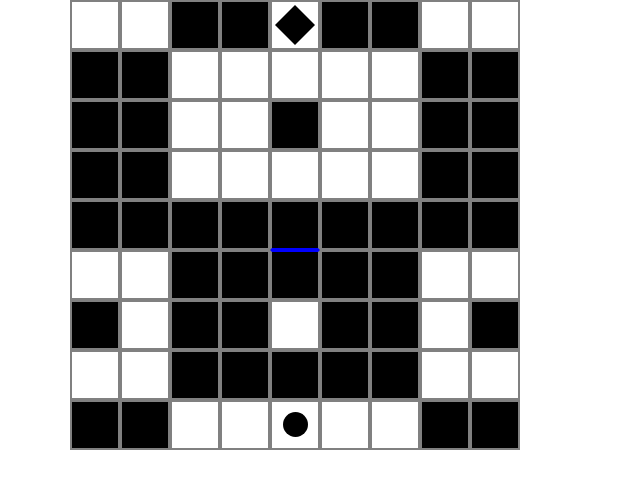
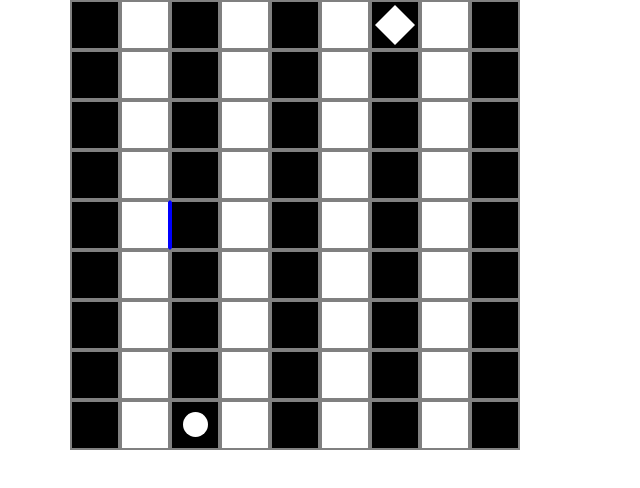
Before and after one commit to Fitonho/labirinto-de-cristal, a plain HTML site: page index.html in a window 1280 px wide. Shown: the whole page, without its empty margins (0-640 px from the left). Drawn offline with nearby package versions, Linux system fonts and the light colour scheme.

Commit message:
tela agora aparece dinamicamente

```diff
--- a/build/main.js
+++ b/build/main.js
@@ -1,5 +1,5 @@
 import { Tela } from './tela.js';
-import { level_4 } from './levels.js';
+import { level_teste } from './levels.js';
 document.addEventListener('keypress', (event) => {
     console.log(event.key + " pressed");
     'wsda'.split('').forEach((key, index) => {
@@ -8,6 +8,6 @@ document.addEventListener('keypress', (event) => {
         }
     });
 });
-let tela = new Tela(level_4);
+let tela = new Tela(level_teste);
 tela.paint();
 //# sourceMappingURL=main.js.map
--- a/build/tela.js
+++ b/build/tela.js
@@ -1,23 +1,39 @@
 import { colors, side, wallState, BlockEvent } from './block.js';
-const M = 9;
-const N = 9;
-let rows = document.querySelectorAll(".row");
-let playerSprite = document.createElement("div");
-playerSprite.classList.add("player");
-let endOfLevel = document.createElement("div");
-endOfLevel.setAttribute("id", "diamond");
+function printGrid(rowSize, colSize) {
+    let c = document.querySelector(".container");
+    for (let i = 0; i < rowSize; i++) {
+        let row = document.createElement("div");
+        row.classList.add("row");
+        row.classList.add("row-size");
+        for (let j = 0; j < colSize; j++) {
+            let col = document.createElement("div");
+            col.classList.add("col-sm");
+            col.classList.add("block-size");
+            row.appendChild(col);
+        }
+        c.appendChild(row);
+    }
+}
 export class Tela {
     constructor(level) {
+        this.M = 9;
+        this.N = 9;
+        this.playerSprite = document.createElement("div");
+        this.endOfLevel = document.createElement("div");
         this.matriz = [];
         this.playerPos = level(this.matriz);
+        printGrid(this.matriz.length, this.matriz[0].length);
+        this.rows = document.querySelectorAll(".row");
+        this.playerSprite.classList.add("player");
+        this.endOfLevel.setAttribute("id", "diamond");
         this.playerColor = this.invertColor(this.matriz[this.playerPos[0]][this.playerPos[1]].color);
-        playerSprite.style.backgroundColor = this.playerColor;
+        this.playerSprite.style.backgroundColor = this.playerColor;
     }
     paint() {
         let blockDOM;
-        for (let i = 0; i < rows.length; i++) {
-            for (let j = 0; j < rows[i].children.length; j++) {
-                blockDOM = rows[i].children[j];
+        for (let i = 0; i < this.rows.length; i++) {
+            for (let j = 0; j < this.rows[i].children.length; j++) {
+                blockDOM = this.rows[i].children[j];
                 blockDOM.style.backgroundColor = this.matriz[i][j].color;
                 this.matriz[i][j].walls.forEach((wall, index) => {
                     if (wall != 0) {
@@ -40,13 +56,13 @@ export class Tela {
                 if (this.matriz[i][j].event == BlockEvent.endOfLevel) {
                     document.styleSheets[1].cssRules[4].style.borderTopColor = this.invertColor(this.matriz[i][j].color);
                     document.styleSheets[1].cssRules[3].style.borderBottomColor = this.invertColor(this.matriz[i][j].color);
-                    blockDOM.appendChild(endOfLevel);
+                    blockDOM.appendChild(this.endOfLevel);
                 }
             }
         }
-        blockDOM = rows[this.playerPos[0]].children[this.playerPos[1]];
-        playerSprite.style.backgroundColor = this.playerColor;
-        blockDOM.appendChild(playerSprite);
+        blockDOM = this.rows[this.playerPos[0]].children[this.playerPos[1]];
+        this.playerSprite.style.backgroundColor = this.playerColor;
+        blockDOM.appendChild(this.playerSprite);
     }
     move(direction) {
         let nextPos = [this.playerPos[0], this.playerPos[1]];
@@ -65,13 +81,13 @@ export class Tela {
                 }
                 break;
             case side.south:
-                if (nextPos[0] < M - 1) {
+                if (nextPos[0] < this.M - 1) {
                     nextPos[0] += 1;
                     blockBehind = [nextPos[0] + 1, nextPos[1]];
                 }
                 break;
             case side.east:
-                if (nextPos[1] < N - 1) {
+                if (nextPos[1] < this.N - 1) {
                     nextPos[1] += 1;
                     blockBehind = [nextPos[0], nextPos[1] + 1];
                 }
@@ -86,7 +102,7 @@ export class Tela {
         }
         else {
             if (this.matriz[nextPos[0]][nextPos[1]].color == this.playerColor &&
-                0 <= blockBehind[0] && blockBehind[0] < M && 0 <= blockBehind[1] && blockBehind[1] < N &&
+                0 <= blockBehind[0] && blockBehind[0] < this.M && 0 <= blockBehind[1] && blockBehind[1] < this.N &&
                 this.matriz[blockBehind[0]][blockBehind[1]].event != BlockEvent.endOfLevel &&
                 this.matriz[blockBehind[0]][blockBehind[1]].color != this.playerColor) {
                 [this.matriz[blockBehind[0]][blockBehind[1]].color, this.matriz[nextPos[0]][nextPos[1]].color] = [this.matriz[nextPos[0]][nextPos[1]].color, this.matriz[blockBehind[0]][blockBehind[1]].color];
--- a/index.html
+++ b/index.html
@@ -10,105 +10,6 @@
 </head>
 <body>
     <div class="container">
-        <div class="row row-size">
-            <div class="col-sm block-size"></div>
-            <div class="col-sm block-size"></div>
-            <div class="col-sm block-size"></div>
-            <div class="col-sm block-size"></div>
-            <div class="col-sm block-size"></div>
-            <div class="col-sm block-size"></div>
-            <div class="col-sm block-size"></div>
-            <div class="col-sm block-size"></div>
-            <div class="col-sm block-size"></div>
-        </div>
-        <div class="row row-size">
-            <div class="col-sm block-size"></div>
-            <div class="col-sm block-size"></div>
-            <div class="col-sm block-size"></div>
-            <div class="col-sm block-size"></div>
-            <div class="col-sm block-size"></div>
-            <div class="col-sm block-size"></div>
-            <div class="col-sm block-size"></div>
-            <div class="col-sm block-size"></div>
-            <div class="col-sm block-size"></div>
-        </div>
-        <div class="row row-size">
-            <div class="col-sm block-size"></div>
-            <div class="col-sm block-size"></div>
-            <div class="col-sm block-size"></div>
-            <div class="col-sm block-size"></div>
-            <div class="col-sm block-size"></div>
-            <div class="col-sm block-size"></div>
-            <div class="col-sm block-size"></div>
-            <div class="col-sm block-size"></div>
-            <div class="col-sm block-size"></div>
-        </div>
-        <div class="row row-size">
-            <div class="col-sm block-size"></div>
-            <div class="col-sm block-size"></div>
-            <div class="col-sm block-size"></div>
-            <div class="col-sm block-size"></div>
-            <div class="col-sm block-size"></div>
-            <div class="col-sm block-size"></div>
-            <div class="col-sm block-size"></div>
-            <div class="col-sm block-size"></div>
-            <div class="col-sm block-size"></div>
-        </div>
-        <div class="row row-size">
-            <div class="col-sm block-size"></div>
-            <div class="col-sm block-size"></div>
-            <div class="col-sm block-size"></div>
-            <div class="col-sm block-size"></div>
-            <div class="col-sm block-size"></div>
-            <div class="col-sm block-size"></div>
-            <div class="col-sm block-size"></div>
-            <div class="col-sm block-size"></div>
-            <div class="col-sm block-size"></div>
-        </div>
-        <div class="row row-size">
-            <div class="col-sm block-size"></div>
-            <div class="col-sm block-size"></div>
-            <div class="col-sm block-size"></div>
-            <div class="col-sm block-size"></div>
-            <div class="col-sm block-size"></div>
-            <div class="col-sm block-size"></div>
-            <div class="col-sm block-size"></div>
-            <div class="col-sm block-size"></div>
-            <div class="col-sm block-size"></div>
-        </div>
-        <div class="row row-size">
-            <div class="col-sm block-size"></div>
-            <div class="col-sm block-size"></div>
-            <div class="col-sm block-size"></div>
-            <div class="col-sm block-size"></div>
-            <div class="col-sm block-size"></div>
-            <div class="col-sm block-size"></div>
-            <div class="col-sm block-size"></div>
-            <div class="col-sm block-size"></div>
-            <div class="col-sm block-size"></div>
-        </div>
-        <div class="row row-size">
-            <div class="col-sm block-size"></div>
-            <div class="col-sm block-size"></div>
-            <div class="col-sm block-size"></div>
-            <div class="col-sm block-size"></div>
-            <div class="col-sm block-size"></div>
-            <div class="col-sm block-size"></div>
-            <div class="col-sm block-size"></div>
-            <div class="col-sm block-size"></div>
-            <div class="col-sm block-size"></div>
-        </div>
-        <div class="row row-size">
-            <div class="col-sm block-size"></div>
-            <div class="col-sm block-size"></div>
-            <div class="col-sm block-size"></div>
-            <div class="col-sm block-size"></div>
-            <div class="col-sm block-size"></div>
-            <div class="col-sm block-size"></div>
-            <div class="col-sm block-size"></div>
-            <div class="col-sm block-size"></div>
-            <div class="col-sm block-size"></div>
-        </div>
     </div>
     <script src="build/main.js" type="module"></script>
 </body>
```
Also changed, not shown: src/tela.ts (+57 -37 lines), 2 other files.
